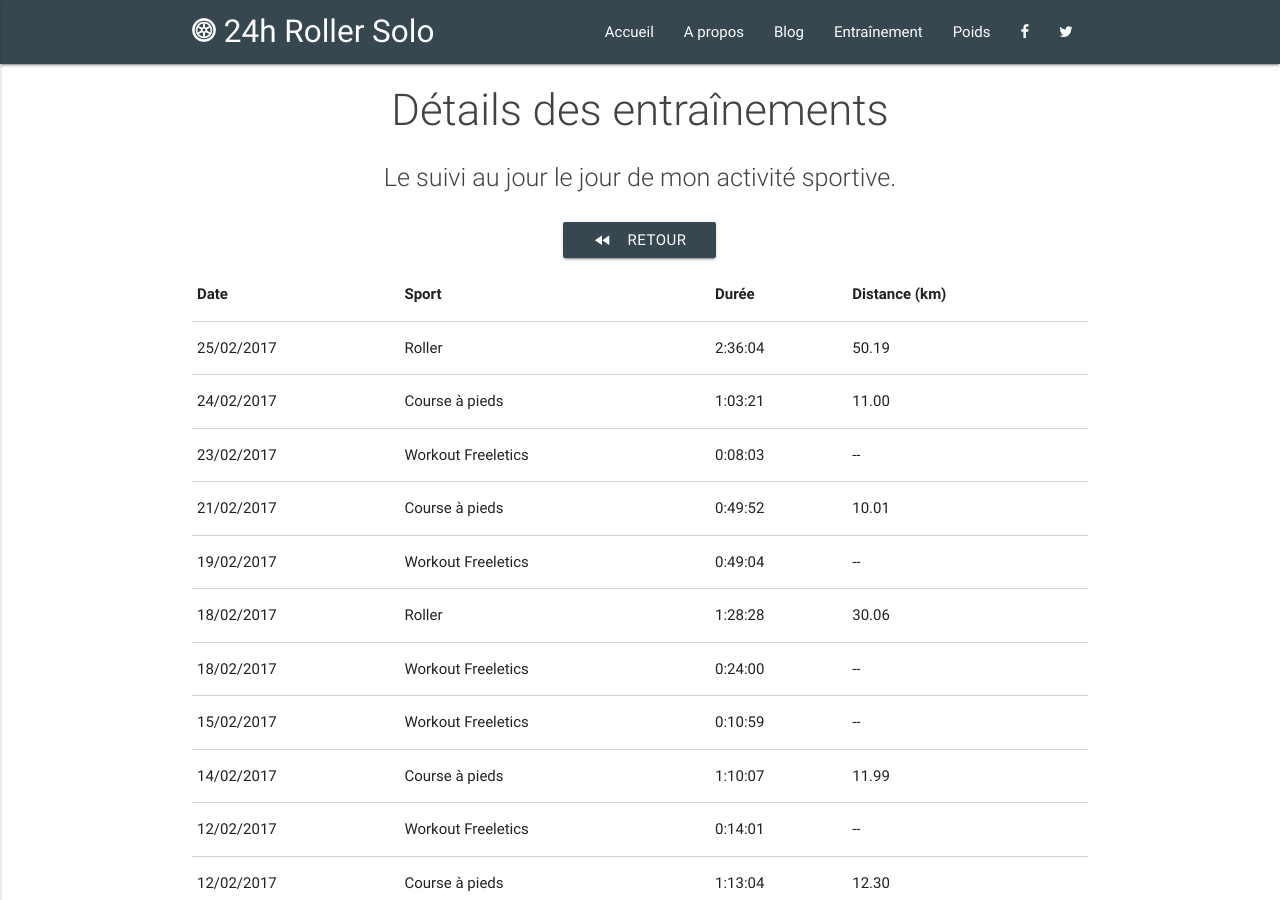
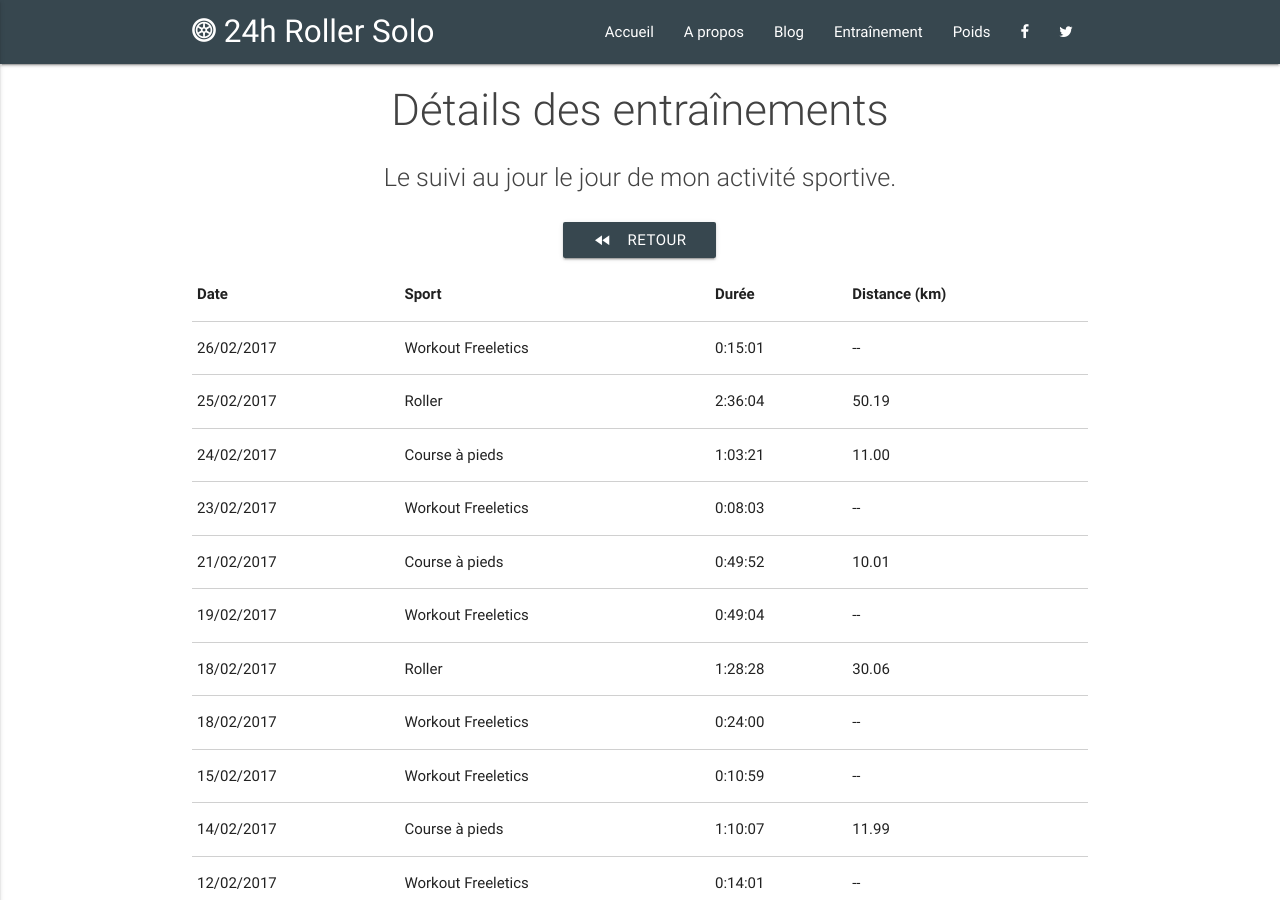
Before and after one commit to 24hRollerSolo/24hRollerSolo.github.io, a Jekyll site: the page built from training/details.html, in a window 1280 px wide and 900 px high. Built offline with Jekyll 4.4.1, drawn with Linux system fonts in a browser that asks for light colours.

Commit message:
Add 2017-02-26 workout

```diff
--- a/_data/sports.json
+++ b/_data/sports.json
@@ -1,4 +1,5 @@
 [
+  {"date": "2017-02-26", "type": "WORKOUT", "program": "W08-02 | 10 BURPEES + 1/5 APHRODITE Standard", "duration": "0:15:01"},
   {"date": "2017-02-25", "type": "ROLLER", "distance": "50.19", "duration": "2:36:04"},
   {"date": "2017-02-24", "type": "RUNNING", "distance": "11.00", "duration": "1:03:21"},
   {"date": "2017-02-23", "type": "WORKOUT", "program": "W08-01 | CONDITIONNEMENT + 1/5 ATHENA Endurance", "duration": "0:08:03"},
```
